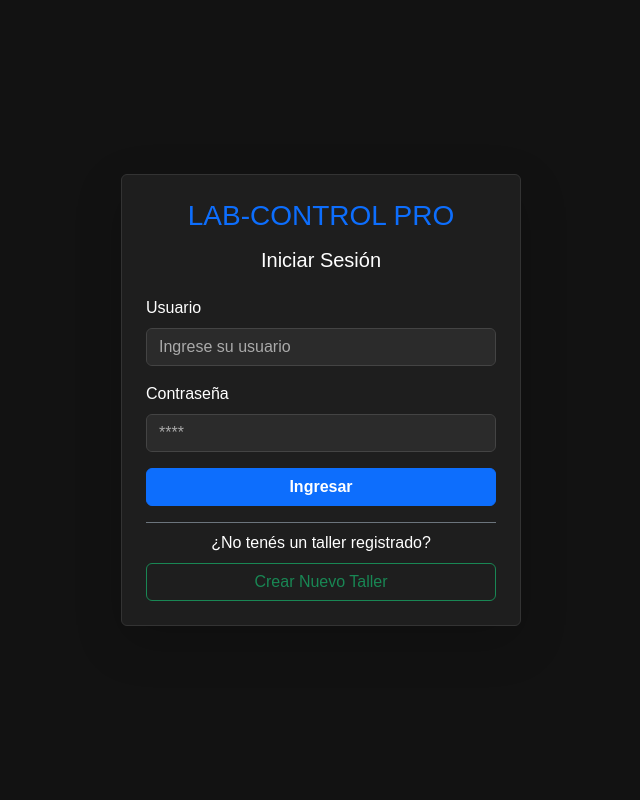
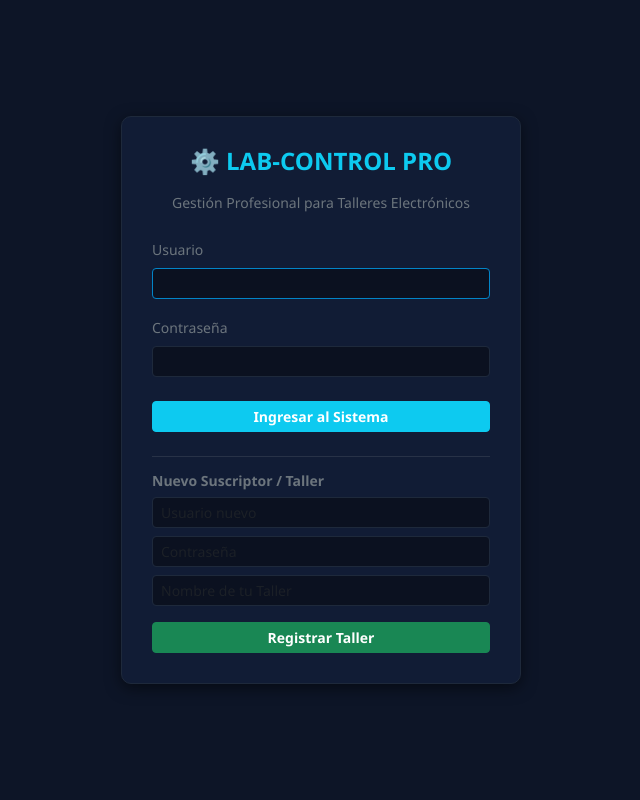
Before and after one commit to fbncastelli-bot/taller-control, a Flask app: template templates/login.html in a window 1280 px wide. Shown: the whole page, without its empty margins (319-959 px from the left). Run offline with Flask 3, Linux system fonts and the light colour scheme; the template is opened without the code that fills it, so the values that code supplies are empty; some libraries are stand-ins or nearby versions.

Commit message:
Update login.html

```diff
--- a/templates/login.html
+++ b/templates/login.html
@@ -3,44 +3,51 @@
 <head>
     <meta charset="UTF-8">
     <meta name="viewport" content="width=device-width, initial-scale=1.0">
-    <title>Iniciar Sesión - LAB-CONTROL PRO</title>
+    <title>Acceso | LAB-CONTROL PRO</title>
     <link href="https://cdn.jsdelivr.net/npm/bootstrap@5.3.0/dist/css/bootstrap.min.css" rel="stylesheet">
     <style>
-        body { background-color: #121212; color: #ffffff !important; font-family: sans-serif; }
-        .card { background-color: #1e1e1e; border: 1px solid #333; color: #ffffff !important; }
-        .form-label, h5, p, label { color: #ffffff !important; }
-        .form-control { background-color: #2b2b2b !important; color: #ffffff !important; border: 1px solid #444; }
-        .form-control::placeholder { color: #aaaaaa !important; }
-        .form-control:focus { background-color: #333333 !important; color: #ffffff !important; border-color: #0d6efd; }
+        body { background-color: #0d1527; color: #e2e8f0; font-family: 'Segoe UI', sans-serif; display: flex; align-items: center; justify-content: center; height: 100vh; margin: 0; }
+        .login-card { background-color: #111c35; border: 1px solid #1e293b; border-radius: 10px; padding: 30px; width: 100%; max-width: 400px; box-shadow: 0 4px 15px rgba(0,0,0,0.5); }
+        .form-control { background-color: #0b1120 !important; color: #ffffff !important; border: 1px solid #1e293b; }
+        .form-control:focus { border-color: #0284c7; box-shadow: none; }
     </style>
 </head>
-<body class="d-flex align-items-center justify-content-center vh-100">
-    <div class="card p-4 shadow-lg" style="width: 100%; max-width: 400px;">
-        <h3 class="text-center text-primary mb-3">LAB-CONTROL PRO</h3>
-        <h5 class="text-center mb-4">Iniciar Sesión</h5>
+<body>
+    <div class="login-card">
+        <h4 class="text-center text-info mb-3 fw-bold">⚙️ LAB-CONTROL PRO</h4>
+        <p class="text-center text-secondary small mb-4">Gestión Profesional para Talleres Electrónicos</p>
 
         {% if error %}
-        <div class="alert alert-danger py-2" role="alert">
-            {{ error }}
-        </div>
+        <div class="alert alert-danger py-2 small" role="alert">{{ error }}</div>
         {% endif %}
 
-        <form action="/login" method="POST">
+        <form method="POST" action="/login">
             <div class="mb-3">
-                <label class="form-label">Usuario</label>
-                <input type="text" name="usuario" class="form-control" placeholder="Ingrese su usuario" required>
+                <label class="form-label small text-secondary">Usuario</label>
+                <input type="text" name="usuario" class="form-control form-control-sm" required autofocus>
             </div>
             <div class="mb-3">
-                <label class="form-label">Contraseña</label>
-                <input type="password" name="password" class="form-control" placeholder="****" required>
+                <label class="form-label small text-secondary">Contraseña</label>
+                <input type="password" name="password" class="form-control form-control-sm" required>
             </div>
-            <button type="submit" class="btn btn-primary w-100 fw-bold mb-3">Ingresar</button>
+            <button type="submit" class="btn btn-info btn-sm w-100 fw-bold my-2 text-white">Ingresar al Sistema</button>
         </form>
 
-        <div class="text-center pt-2 border-top border-secondary">
-            <p class="mb-2">¿No tenés un taller registrado?</p>
-            <a href="/registro" class="btn btn-outline-success w-100 font-weight-bold">Crear Nuevo Taller</a>
-        </div>
+        <hr class="border-secondary my-3">
+
+        <form method="POST" action="/registro">
+            <h6 class="text-secondary small fw-bold mb-2">Nuevo Suscriptor / Taller</h6>
+            <div class="mb-2">
+                <input type="text" name="usuario" class="form-control form-control-sm" placeholder="Usuario nuevo" required>
+            </div>
+            <div class="mb-2">
+                <input type="password" name="password" class="form-control form-control-sm" placeholder="Contraseña" required>
+            </div>
+            <div class="mb-3">
+                <input type="text" name="nombre_taller" class="form-control form-control-sm" placeholder="Nombre de tu Taller" required>
+            </div>
+            <button type="submit" class="btn btn-success btn-sm w-100 fw-bold">Registrar Taller</button>
+        </form>
     </div>
 </body>
 </html>
```
